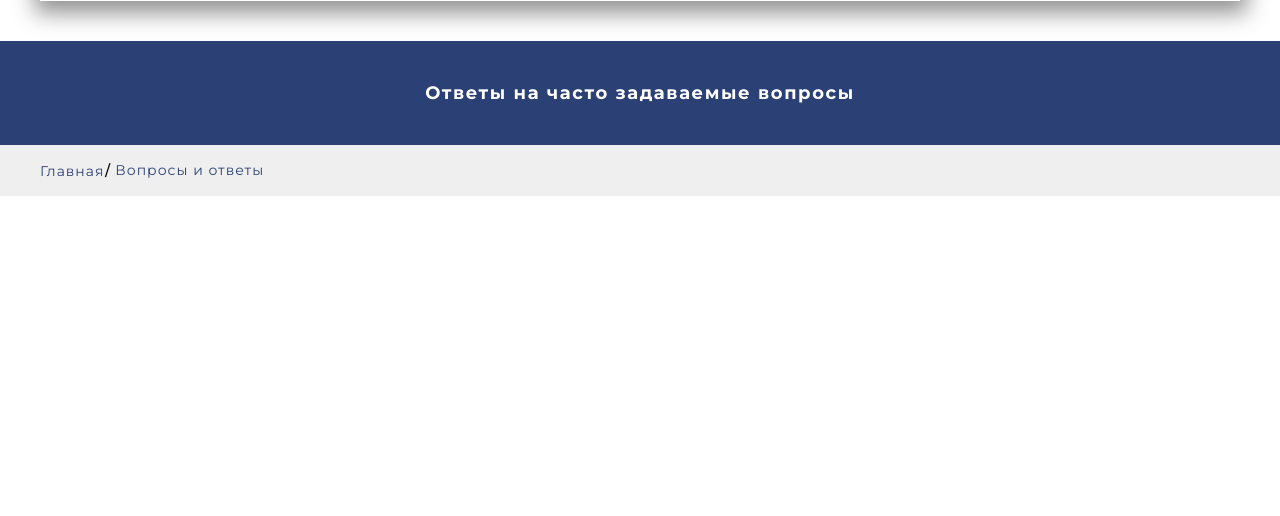
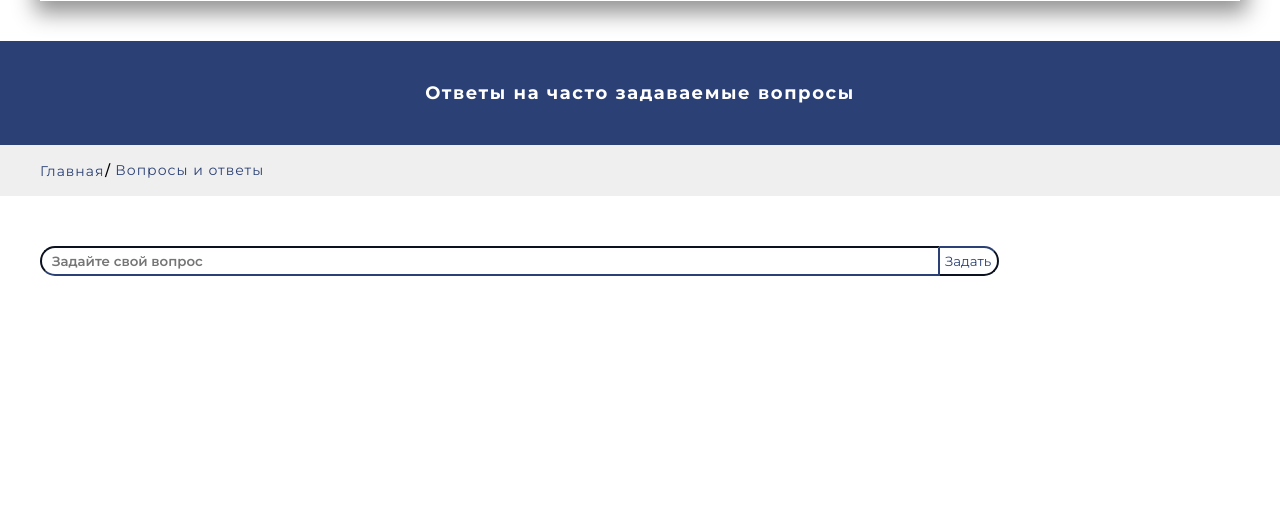
Before and after one commit to Cornholius/small_spb, a Django app: page /faq/ in a window 1280 px wide. Shown: the part 464-980 px from the top of the page. Run offline with Django 3.2, Linux system fonts and the light colour scheme; data that the repository does not hold is empty.

Commit message:
в вопросы и ответы можно добавить свой вопрос, сделан приоритет для очереди вывода вопросов

```diff
--- a/website/main_app/admin.py
+++ b/website/main_app/admin.py
@@ -1,6 +1,5 @@
 from django.contrib import admin
 from django.utils.html import format_html
-
 from .models import *
 from import_export.admin import ImportExportActionModelAdmin
 from import_export import resources, fields
@@ -62,7 +61,6 @@ class DocumentsAdmin(admin.ModelAdmin):
     delete_button.short_description = ''
 
 
-
 @admin.register(Debtors)
 class DebtorsAdmin(ImportExportActionModelAdmin):
     resource_class = DebtorsResource
@@ -98,7 +96,7 @@ class FAQAdmin(admin.ModelAdmin):
     def delete_button(self, obj):
         return format_html('<a class="AdminDeleteBtn" href="/delete/faq/{}/">Удалить</a>', obj.id)
 
-    list_display = ('question', 'answer', 'delete_button')
+    list_display = ('question', 'answer', 'on_top', 'delete_button')
     delete_button.short_description = ''
 
 
--- a/website/main_app/forms.py
+++ b/website/main_app/forms.py
@@ -1,14 +1,12 @@
 from django.forms import ModelForm, forms
 from django.forms import Textarea
-from .models import Contact
+from .models import Contact, FAQ
 
 
 class ContactForm(ModelForm):
 
     class Meta:
-        # Определяем модель, на основе которой создаем форму
         model = Contact
-        # Поля, которые будем использовать для заполнения
         fields = ['name', 'email', 'message_title', 'message_text']
         widgets = {
             'message_text': Textarea(
@@ -26,3 +24,14 @@ class ContactForm(ModelForm):
         self.fields['message_text'].widget.attrs.update({'class': 'contact__form-area', 'placeholder': 'Текст сообщения'})
         self.fields['message_title'].label = ""
         self.fields['message_text'].label = ""
+
+
+class FaqForm(ModelForm):
+
+    class Meta:
+        model = FAQ
+        fields = ['question']
+
+    def __init__(self, *args, **kwargs):
+        super(FaqForm, self).__init__(*args, **kwargs)
+        self.fields['question'].widget.attrs.update({'class': 'faq__inp', 'placeholder': 'Задайте свой вопрос'})
--- a/website/main_app/models.py
+++ b/website/main_app/models.py
@@ -1,13 +1,10 @@
-import os
 from pathlib import Path
-from time import sleep
 from PIL import Image
 from tinymce import models as tinymce_models
 from .utils import rename_main_picture
 from django.db import models
 from django.urls import reverse
 from django.utils.safestring import mark_safe
-from os import path
 
 
 class MeterReadings(models.Model):
@@ -16,9 +13,6 @@ class MeterReadings(models.Model):
     personal_account = models.CharField(max_length=60, verbose_name='№ лицевого счета', blank=True, null=True)
     current_day = models.IntegerField(default=0, verbose_name='текущие показания день', blank=True, null=True)
     current_night = models.IntegerField(default=0, verbose_name='текущие показания ночь', blank=True, null=True)
-
-    # def __str__(self):
-    #     return self.area_number
 
     class Meta:
         verbose_name = 'Показания электро энергии'
@@ -59,7 +53,8 @@ class Debtors(models.Model):
     payment_order = models.IntegerField(default=0, verbose_name='№ платёжного поручения')
     personal_account = models.CharField(default='', max_length=100, verbose_name='№ лицевого счёта')
     debtor_fio = models.CharField(default='', max_length=200, verbose_name='ФИО Собственника', blank=True, null=True)
-    last_paid_month = models.CharField(default='', max_length=100, verbose_name='Последний оплаченный месяц', blank=True, null=True)
+    last_paid_month = models.CharField(default='', max_length=100, verbose_name='Последний оплаченный месяц',
+                                       blank=True, null=True)
 
     class Meta:
         verbose_name = 'Должник'
@@ -80,7 +75,8 @@ class MainPicture(models.Model):
 
 class FAQ(models.Model):
     question = models.CharField(default='', max_length=500, verbose_name='Вопрос')
-    answer = models.CharField(default='', max_length=3000, verbose_name='Ответ')
+    answer = models.TextField(default='', max_length=3000, verbose_name='Ответ', blank=True, null=True)
+    on_top = models.BooleanField(verbose_name='Отображать в начале списка', default=False)
 
     class Meta:
         verbose_name = 'Вопрос и ответ'
--- a/website/main_app/templates/components/faq.html
+++ b/website/main_app/templates/components/faq.html
@@ -5,6 +5,16 @@
     {% endblock %}
     <section class="faq">
         <div class="container">
+            <form method="POST" action="#" id="FaqForm" class="faq__search">{% csrf_token %}
+                {{ FaqForm.question }}
+                <button type="submit" class="faq__but">Задать</button>
+            </form>
+            {% for i in faq_on_top %}
+            <div class="faq__item">
+                <h3 class="faq__list-title">{{ i.question }}</h3>
+                <p class="faq__item-text">{{ i.answer }}</p>
+            </div>
+            {% endfor %}
             {% for i in faq %}
             <div class="faq__item">
                 <h3 class="faq__list-title">{{ i.question }}</h3>
--- a/website/main_app/views.py
+++ b/website/main_app/views.py
@@ -1,11 +1,6 @@
-from django.core.mail import send_mail
-from django.http import HttpResponseRedirect
 from django.shortcuts import render, redirect
 from django.views import View
-from django.views.generic import CreateView
-from django.contrib import auth, messages
-
-from .forms import ContactForm
+from .forms import ContactForm, FaqForm
 from .models import *
 from users.forms import LoginForm
 
@@ -90,7 +85,6 @@ class FeedbackView(View):
         #                                                'ContactForm': ContactForm})
 
 
-
 class ContentView(View):
 
     def get(self, request):
@@ -146,13 +140,29 @@ class DeleteItemView(View):
 class FAQView(View):
 
     def get(self, request):
-        faq = FAQ.objects.all()
+        all_questions = FAQ.objects.all()
+        faq_on_top = []
+        faq = []
         text = 'Ответы на часто задаваемые вопросы'
         location = 'Вопросы и ответы'
-        return render(request, 'pages/faq.html', {'faq': faq,
+
+        for question in all_questions:
+            if question.on_top:
+                faq_on_top.append(question)
+            else:
+                faq.append(question)
+        return render(request, 'pages/faq.html', {'faq_on_top': faq_on_top,
+                                                  'faq': faq,
                                                   'text': text,
+                                                  'FaqForm': FaqForm,
                                                   'location': location,
                                                   'LoginForm': LoginForm})
+
+    def post(self, request):
+        question = FaqForm(request.POST)
+        if question.is_valid():
+            question.save()
+        return redirect('faq')
 
 
 class GalleryView(View):
@@ -161,7 +171,6 @@ class GalleryView(View):
         text = 'Наши фотографии'
         location = 'Галерея'
         photos = Gallery.objects.all()
-        print(photos[0])
         return render(request, 'pages/gallery.html', {'photos': photos,
                                                       'text': text,
                                                       'location': location,
--- a/website/static/css/style.css
+++ b/website/static/css/style.css
@@ -18,10 +18,6 @@ a{
     max-width: 1230px;
     padding: 0 15px;
     margin: 0 auto;
-}
-
-.AdminDeleteBtn {
-    background-color: #232323
 }
 /*-------back_to_top--------------*/
 .back_to_top{
@@ -413,7 +409,7 @@ a{
 }
 @media (max-width:1290px) {
     .best__title{
-        font-size:60px;
+        font-size:45px;
     }
 }
 @media (max-width:800px) {
@@ -1536,7 +1532,7 @@ padding-bottom: 40px;
     line-height:27px;
     padding: 6px 50px;
     border:none;
-    background-color: $title;
+
     border-radius:21px;
   }
 @media (max-width: 710px){
@@ -2052,7 +2048,44 @@ padding-bottom: 40px;
 
 }
 /*------faq--------------*/
-.faq{}
+.faq__search{
+    display: -webkit-box;
+    display: -ms-flexbox;
+    display: flex;
+    -webkit-box-orient: horizontal;
+    -webkit-box-direction: normal;
+        -ms-flex-direction: row;
+            flex-direction: row;
+    -webkit-box-pack: left;
+        -ms-flex-pack: left;
+            justify-content: left;
+    margin-top:50px;
+    margin-bottom: 10px;
+
+}
+.faq__inp{
+
+
+    border-top-left-radius:20px ;
+    border-bottom-left-radius:20px ;
+    border-color: #2b4074;
+    padding: 5px 10px;
+    width: 75%;
+    font-weight: 600;
+    font-family: 'Montserrat', sans-serif;
+    color: #2b4074;
+}
+.faq__but{
+    border-color: #2b4074;
+    border-left: none;
+
+    font-family: 'Montserrat', sans-serif;
+    color: #2b4074;
+    border-top-right-radius:20px ;
+    border-bottom-right-radius:20px ;
+    padding-left: 5px;
+    background-color: #FFFFFF;
+}
 .faq__item{
     margin-top: 50px;
     border-bottom:1px solid #2B4074;
--- a/website/users/admin.py
+++ b/website/users/admin.py
@@ -1,5 +1,4 @@
 from django.contrib import admin
-
 from .models import CustomUser
 
 admin.site.register(CustomUser)
--- a/website/users/views.py
+++ b/website/users/views.py
@@ -40,7 +40,6 @@ class RegisterView(View):
             for i in new_user.errors:
                 errors_list.append(new_user.errors[i].as_text())
             errors = '<br>'.join(errors_list)
-            print(errors)
             return render(request, 'pages/registration.html', {'LoginForm': LoginForm,
                                                                'RegisterForm': RegisterForm,
                                                                'text': errors})
```
Also changed, not shown: website/website/settings.py (+6 -6 lines), website/db.sqlite3.
